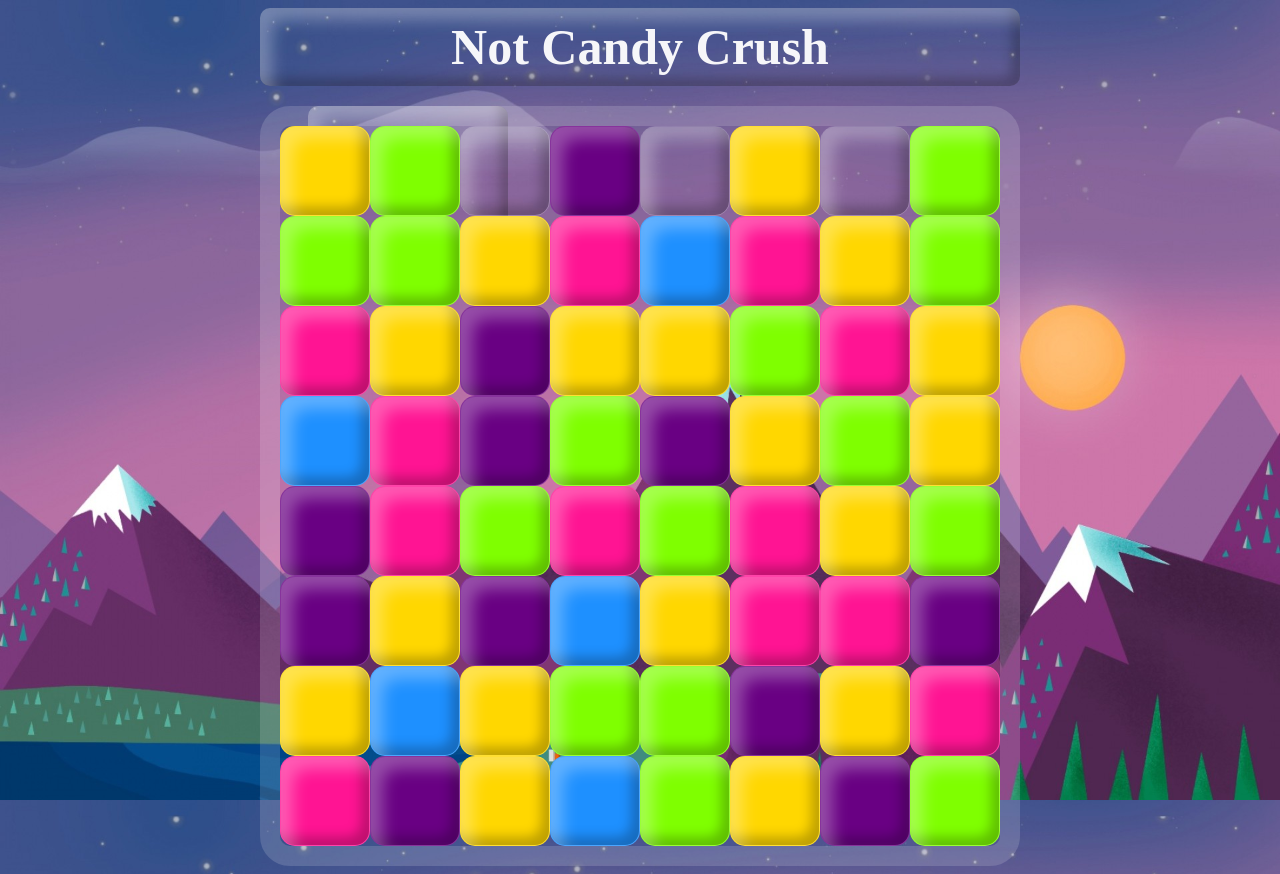
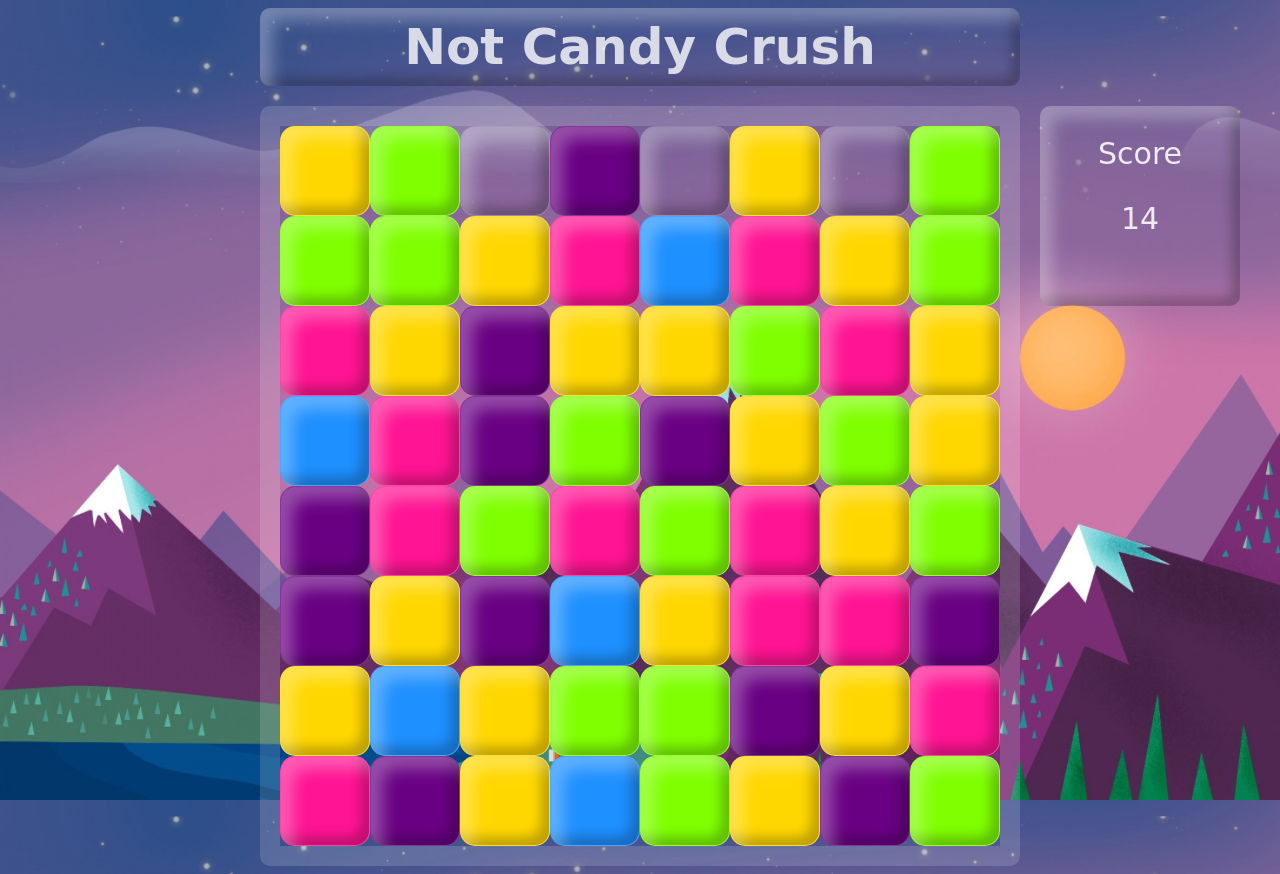
Before and after one commit to jamesncox/not-candy-crush, a plain HTML site: page index.html in a window 1280 px wide. Drawn offline with Linux system fonts and the light colour scheme.

Commit message:
Add CSS grid layout --working right!

```diff
--- a/index.html
+++ b/index.html
@@ -9,14 +9,18 @@
 </head>
 
 <body>
-    <!-- <div class="wrapper"> -->
-    <h1>Not Candy Crush</h1>
-    <div class='score-board'>
-        <p>Score</p>
-        <p id='score'></p>
+
+    <div class="wrapper">
+        <div></div>
+        <h1>Not Candy Crush</h1>
+        <div></div>
+        <div></div>
+        <div class="grid"></div>
+        <div class='score-board'>
+            <p>Score</p>
+            <p id='score'></p>
+        </div>
     </div>
-    <div class="grid"></div>
-    <!-- </div> -->
 </body>
 
 </html>
--- a/style.css
+++ b/style.css
@@ -12,10 +12,10 @@ p{
 
 h1 {
     font-size: 50px;
-    /* background-color: rgba(255, 255, 255, 0.267); */
+    font-family: 'Pacifico', cursive;
     width: 740px;
     padding: 10px;
-    color: rgba(255, 255, 255, 0.95);
+    color: rgba(255, 255, 255, 0.788);
     margin: auto;
     margin-bottom: 20px;
     border-radius: 10px;
@@ -25,21 +25,20 @@ h1 {
         -8px -8px 12px 0 rgba(0, 0, 0, .25) inset;
 }
 
-/* .wrapper {
-    display: flex;
-    align-items: center;
-    justify-content: center;
+.wrapper {
     display: grid;
-} */
+    grid-template-columns: 3fr 1fr 3fr;
+    grid-template-rows: 1fr;
+}
 
 .grid {
     height: 720px;
     width: 720px;
     border: solid 20px rgba(255, 255, 255, 0.15);
-    border-radius: 30px;
+    border-radius: 10px;
     display: flex;
     flex-wrap: wrap;
-    margin: auto;
+    float: left;
 }
 
 .grid div {
@@ -58,14 +57,13 @@ h1 {
 }
 
 .score-board {
-    /* border: solid 1px rgba(255, 255, 255, 0.267); */
+    margin-left: 20px;
     border-radius: 10px;
     width: 200px;
-    color: white;
+    height: 200px;
+    font-family: 'Balsamiq Sans', cursive;
+    color: rgba(255, 255, 255, 0.87);
     text-align: center;
-    float: left;
-    margin-left: 300px;
-    margin-right: -500px;
     box-shadow: 12px 12px 16px 0 rgba(255, 255, 255, 0.3) inset,
     -8px -8px 12px 0 rgba(0, 0, 0, .25) inset;
 }
```
